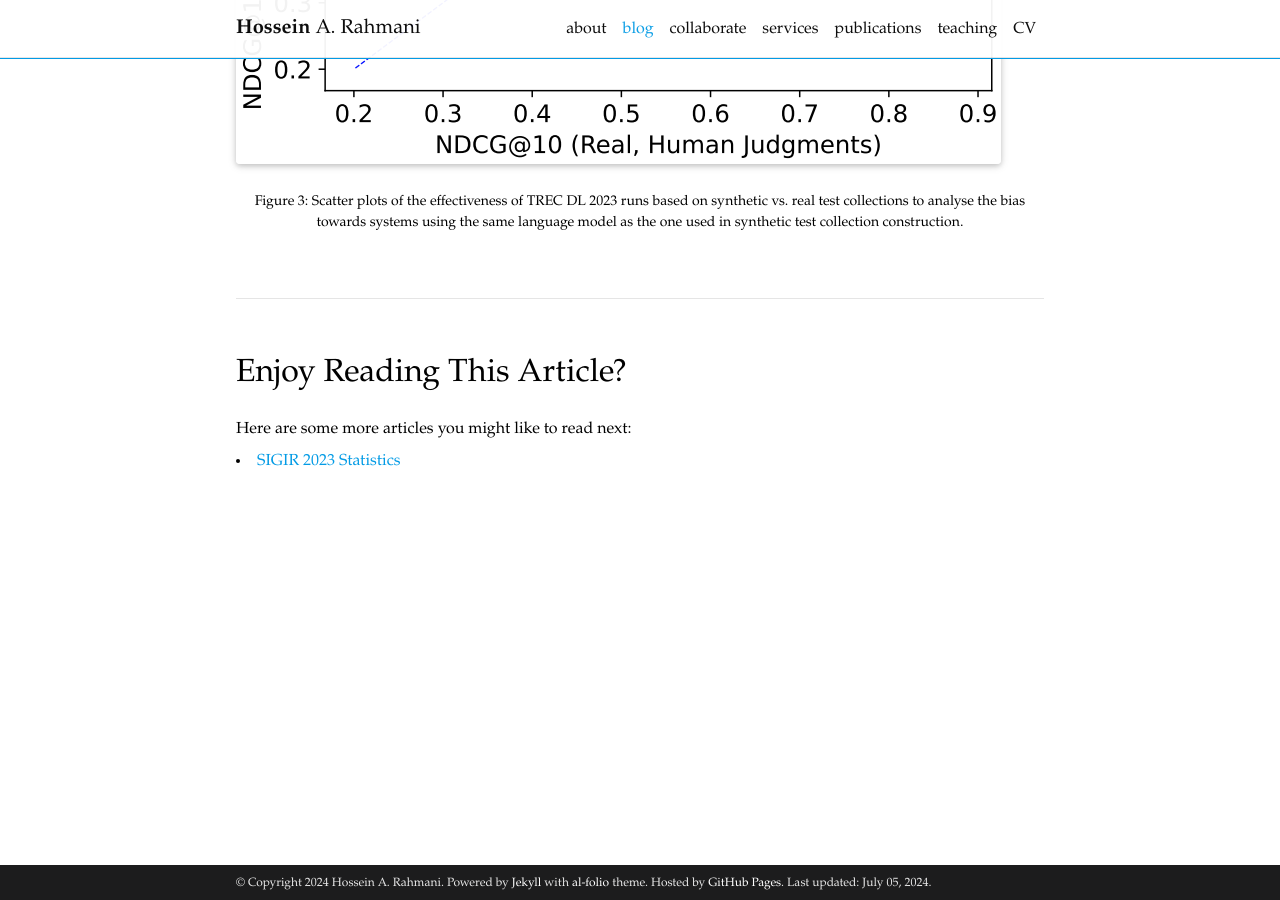
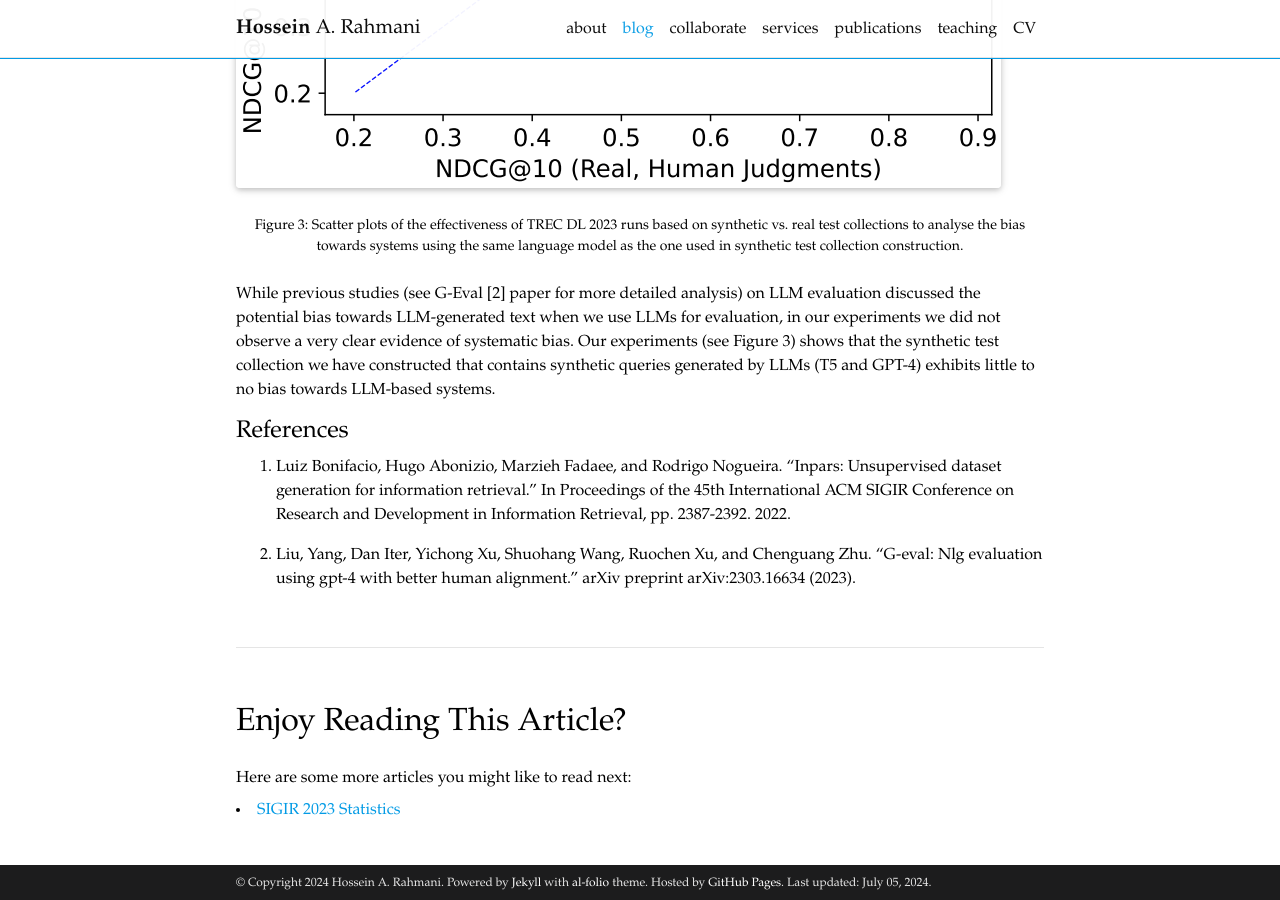
Before and after one commit to rahmanidashti/rahmanidashti.github.io, a Jekyll site: the page built from _posts/2024-07-05-paper-synthetic-test.md, in a window 1280 px wide and 900 px high, scrolled down 2414 px. Built offline with Jekyll 4.4.1, drawn with Linux system fonts in a browser that asks for light colours; full-size pictures stand in for the smaller copies a plugin makes; comment, search, counter and statistics services are not loaded; a style sheet for code colours, icons or effects is not loaded; some of the changed text lies outside the part shown.

Commit message:
Update 2024-07-05-paper-synthetic-test.md

```diff
--- a/_posts/2024-07-05-paper-synthetic-test.md
+++ b/_posts/2024-07-05-paper-synthetic-test.md
@@ -9,7 +9,7 @@ categories: Research
 
 Can we use Large Language Models (LLMs) to build reliable Synthetic Test Collection?
 
-Many recent studeis have explored generating synthetic data using Large Language Models (LLMs) in various domains such as Computer Vision (CV) and Information Retrieval (IR). While previous work in IR exploited the capabilities of LLMs to generate synthetic queries or documents to augment training data for our-of-domain and our-of-distrubution generalisation, using LLMs for constructing Synthetic Test Collections is relatively unexplored.
+Many recent studeis have explored generating synthetic data using Large Language Models (LLMs) in various domains such as Computer Vision (CV) and Information Retrieval (IR). While previous work in IR (see InPars [1]) exploited the capabilities of LLMs to generate synthetic queries or documents to augment training data for our-of-domain and our-of-distrubution generalisation, using LLMs for constructing Synthetic Test Collections is relatively unexplored.
 
 #### Why Construction Synthetic Test Collection?
 Test collections play a vital role in evaluation of IR systems. Obtaining a diverse set of user queries for test collection construction can be challenging, and acquiring relevance judgments, which indicate the appropriateness of retrieved documents to a query, is often __costly__ and __resource-intensive__.
@@ -60,3 +60,11 @@ In order to answer to this questions, we extend our experients by categorising t
 <div class="caption">
     Figure 3: Scatter plots of the effectiveness of TREC DL 2023 runs based on synthetic vs. real test collections to analyse the bias towards systems using the same language model as the one used in synthetic test collection construction.
 </div>
+
+While previous studies (see G-Eval [2] paper for more detailed analysis) on LLM evaluation discussed the potential bias towards LLM-generated text when we use LLMs for evaluation, in our experiments we did not observe a very clear evidence of systematic bias. Our experiments (see Figure 3) shows that the synthetic test collection we have constructed that contains synthetic queries generated by LLMs (T5 and GPT-4) exhibits little to no bias towards LLM-based systems.
+
+#### References
+
+1. Luiz Bonifacio, Hugo Abonizio, Marzieh Fadaee, and Rodrigo Nogueira. "Inpars: Unsupervised dataset generation for information retrieval." In Proceedings of the 45th International ACM SIGIR Conference on Research and Development in Information Retrieval, pp. 2387-2392. 2022.
+
+2. Liu, Yang, Dan Iter, Yichong Xu, Shuohang Wang, Ruochen Xu, and Chenguang Zhu. "G-eval: Nlg evaluation using gpt-4 with better human alignment." arXiv preprint arXiv:2303.16634 (2023).
```
